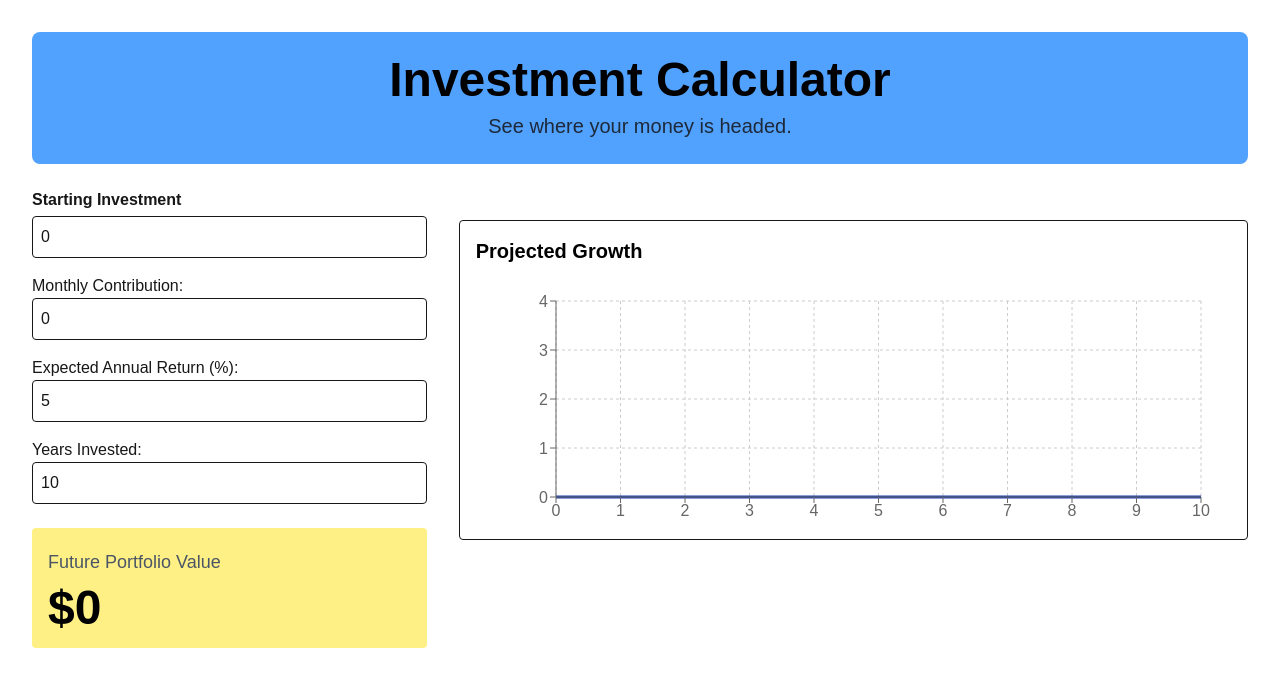
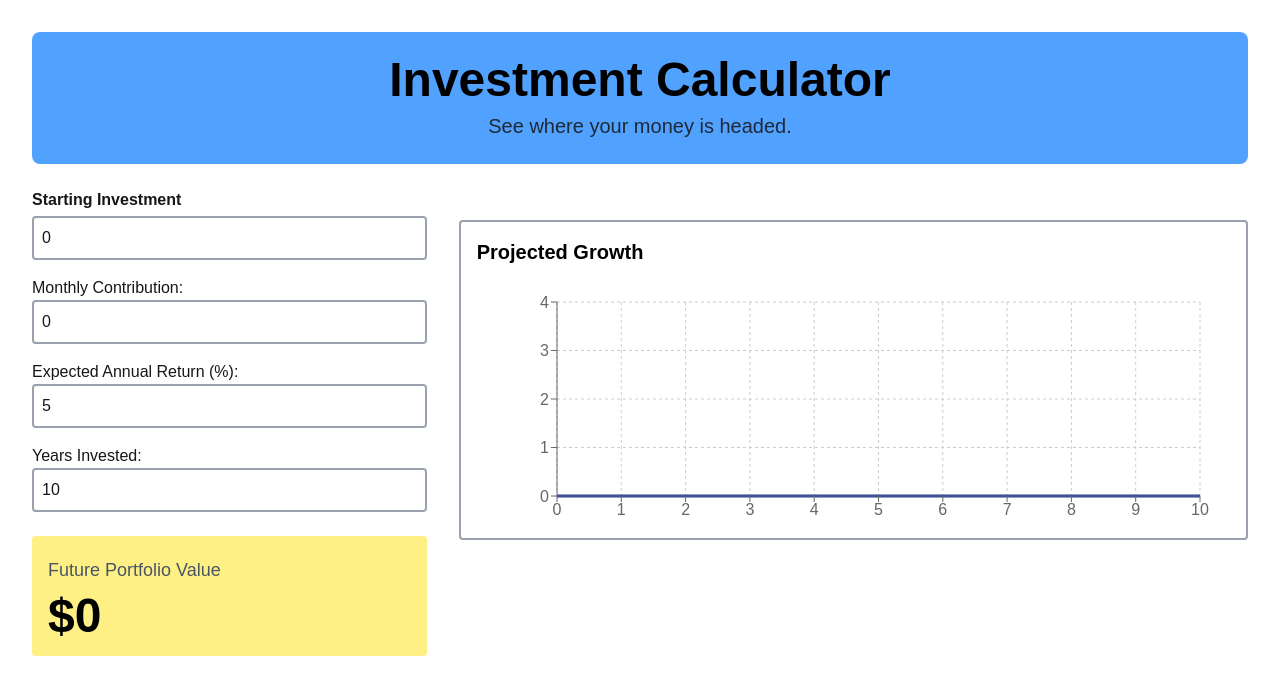
Before and after one commit to devonjp123/Financial-Calculator, a Next.js app: page / in a window 1280 px wide. Shown: the top 694 px of the page. Built offline with nearby package versions, Linux system fonts and the light colour scheme.

Commit message:
Text box border colors

```diff
--- a/app/page.tsx
+++ b/app/page.tsx
@@ -57,7 +57,7 @@ export default function Home() {
                 value={initialAmount}
                 onFocus={(e) => e.target.select()}
                 onChange={(e) => setInitialAmount(Number(e.target.value) || 0)}
-            className="w-full p-2 border rounded"
+                className="w-full p-2 border-2 border-gray-400 rounded"
               />
           </div>
           <div>
@@ -67,7 +67,7 @@ export default function Home() {
               value={monthlyContribution}
               onFocus={(e) => e.target.select()}
               onChange={(e) => setMonthlyContribution(Number(e.target.value) || 0)}
-              className="w-full p-2 border rounded"
+              className="w-full p-2 border-2 border-gray-400 rounded"
             />
           </div>
           <div>
@@ -77,7 +77,7 @@ export default function Home() {
               value={annualInterest}
               onFocus={(e) => e.target.select()}
               onChange={(e) => setAnnualInterest(Number(e.target.value) || 0)}
-              className="w-full p-2 border rounded"
+              className="w-full p-2 border-2 border-gray-400 rounded"
             />
           </div>
           <div>
@@ -87,7 +87,7 @@ export default function Home() {
               value={years}
               onFocus={(e) => e.target.select()}
               onChange={(e) => setYears(Number(e.target.value) || 0)}
-              className="w-full p-2 border rounded"
+              className="w-full p-2 border-2 border-gray-400 rounded"
             />
           </div>
           <div className="mt-6 p-4 bg-yellow-200 rounded">
@@ -106,7 +106,7 @@ export default function Home() {
           </p>
         </div>
         </div>
-        <div className="mt-8 h-80 p-4 bg-white border rounded">
+        <div className="mt-8 h-80 p-4 bg-white border-2 border-gray-400 rounded">
         <h2 className="text-xl font-bold text-black mb-4">
           Projected Growth
         </h2>
```
Lines whose indentation alone changed are shown as unchanged.
